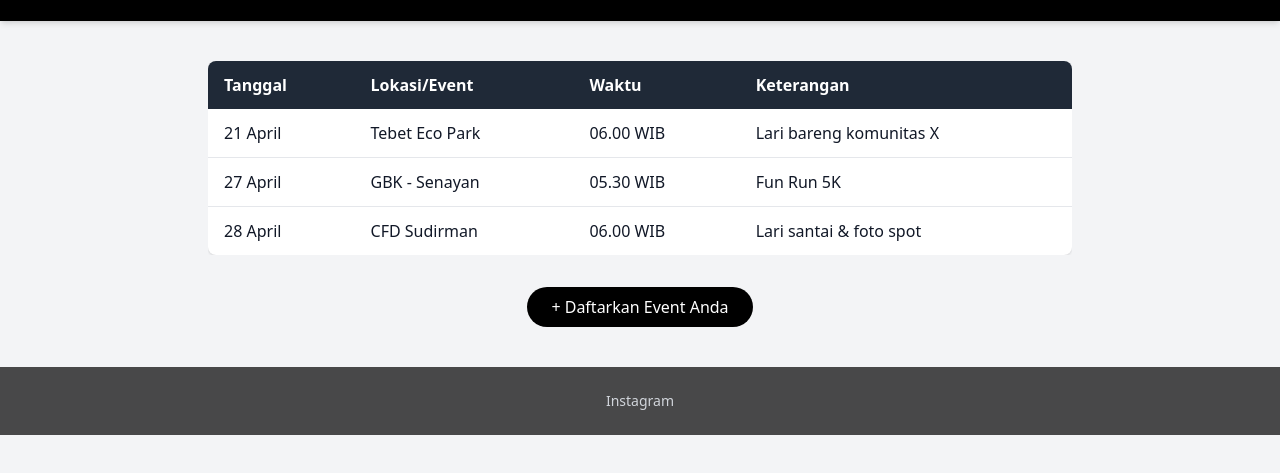
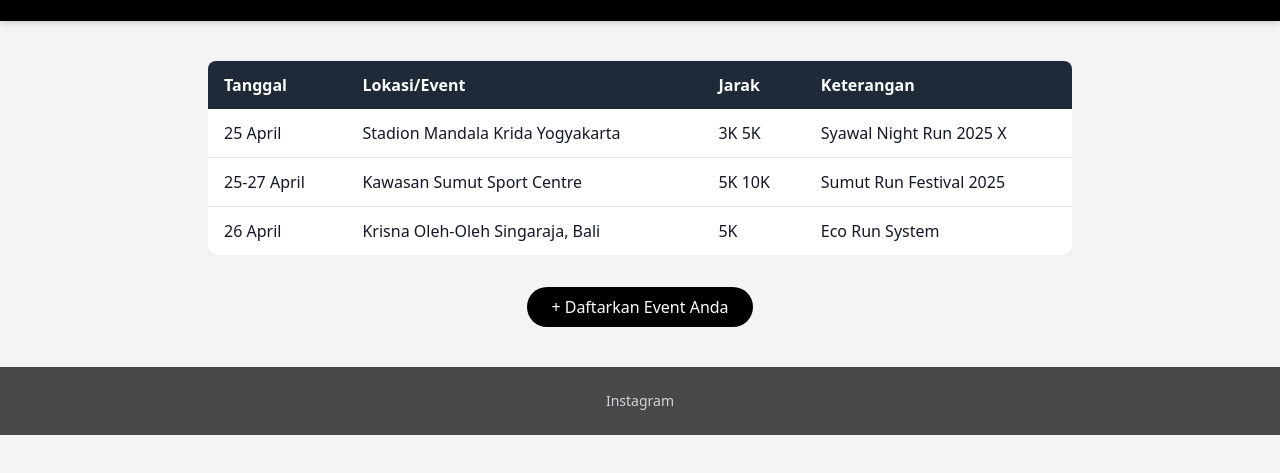
Before and after one commit to tebusfoto/tebusfoto, a plain HTML site: page agenda.html in a window 1280 px wide. Shown: the part 151-624 px from the top of the page. Drawn offline with nearby package versions, Linux system fonts and the light colour scheme.

Commit message:
Update agenda.html

```diff
--- a/agenda.html
+++ b/agenda.html
@@ -43,28 +43,28 @@
           <tr>
             <th class="py-3 px-4 text-left">Tanggal</th>
             <th class="py-3 px-4 text-left">Lokasi/Event</th>
-            <th class="py-3 px-4 text-left">Waktu</th>
+            <th class="py-3 px-4 text-left">Jarak</th>
             <th class="py-3 px-4 text-left">Keterangan</th>
           </tr>
         </thead>
         <tbody class="divide-y divide-gray-200">
           <tr>
-            <td class="py-3 px-4">21 April</td>
-            <td class="py-3 px-4">Tebet Eco Park</td>
-            <td class="py-3 px-4">06.00 WIB</td>
-            <td class="py-3 px-4">Lari bareng komunitas X</td>
+            <td class="py-3 px-4">25 April</td>
+            <td class="py-3 px-4">Stadion Mandala Krida Yogyakarta</td>
+            <td class="py-3 px-4">3K 5K</td>
+            <td class="py-3 px-4">Syawal Night Run 2025 X</td>
           </tr>
           <tr>
-            <td class="py-3 px-4">27 April</td>
-            <td class="py-3 px-4">GBK - Senayan</td>
-            <td class="py-3 px-4">05.30 WIB</td>
-            <td class="py-3 px-4">Fun Run 5K</td>
+            <td class="py-3 px-4">25-27 April</td>
+            <td class="py-3 px-4">Kawasan Sumut Sport Centre</td>
+            <td class="py-3 px-4">5K 10K</td>
+            <td class="py-3 px-4">Sumut Run Festival 2025</td>
           </tr>
           <tr>
-            <td class="py-3 px-4">28 April</td>
-            <td class="py-3 px-4">CFD Sudirman</td>
-            <td class="py-3 px-4">06.00 WIB</td>
-            <td class="py-3 px-4">Lari santai & foto spot</td>
+            <td class="py-3 px-4">26 April</td>
+            <td class="py-3 px-4">Krisna Oleh-Oleh Singaraja, Bali</td>
+            <td class="py-3 px-4">5K</td>
+            <td class="py-3 px-4">Eco Run System</td>
           </tr>
         </tbody>
       </table>
```
